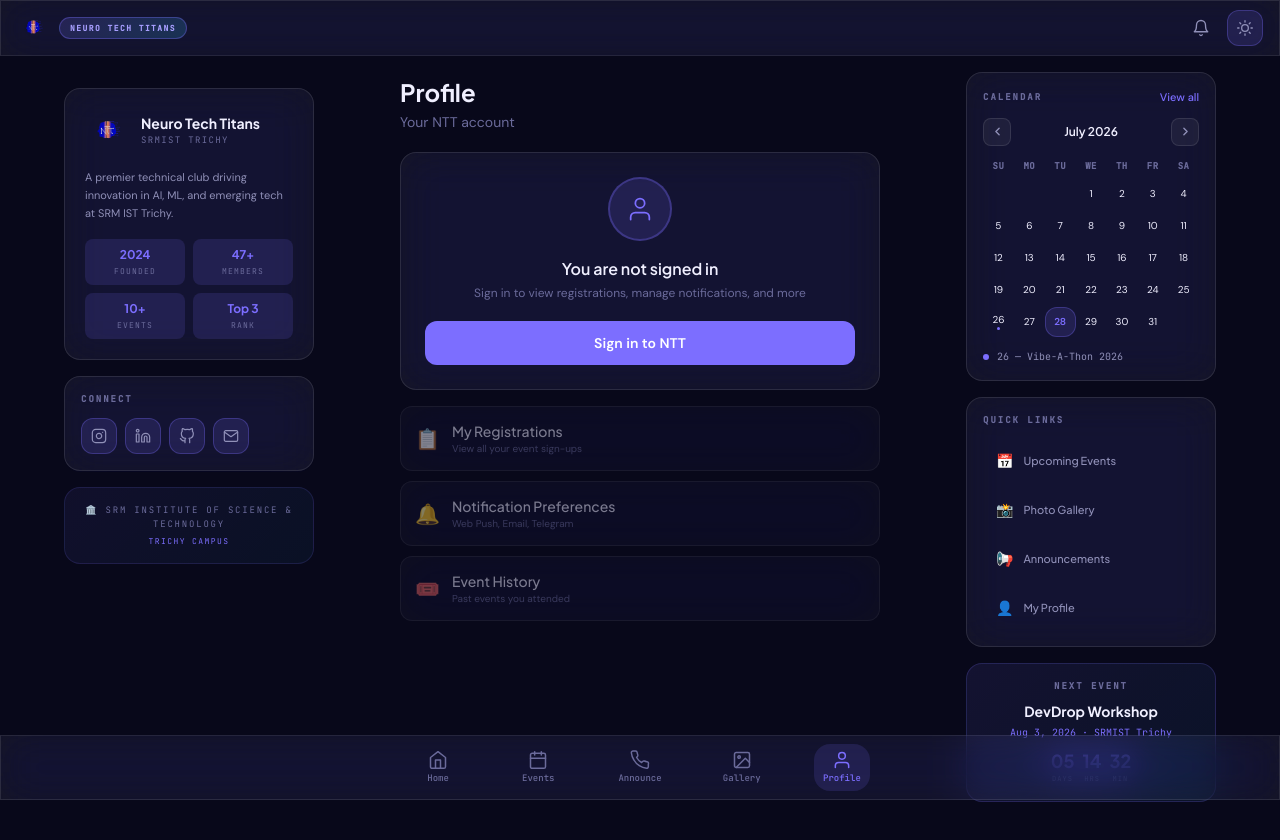
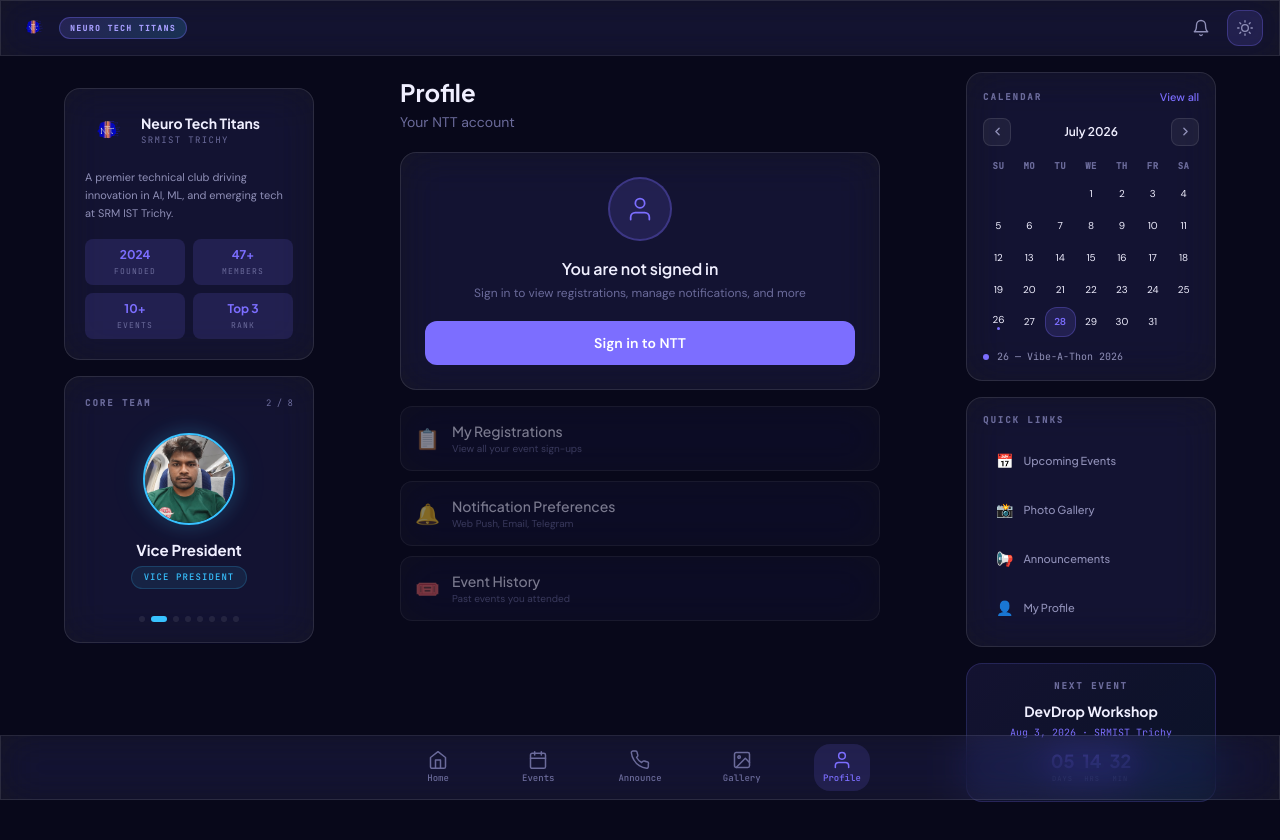
Before and after one commit to ntt-tech-team/NTT-Website, a Next.js app: page /profile in a window 1280 px wide. Shown: the top 840 px of the page. Built offline with nearby package versions, Linux system fonts and the light colour scheme.

Commit message:
Core Team Members Credits Banner Left Side

```diff
--- a/components/SidebarLeft.tsx
+++ b/components/SidebarLeft.tsx
@@ -1,11 +1,92 @@
 'use client'
-import { motion } from 'framer-motion'
+import { useState, useEffect } from 'react'
+import { motion, AnimatePresence } from 'framer-motion'
 import { NTTLogoMark } from '@/components/NTTLogo'
 
+// ─────────────────────────────────────────────────────────────
+// Core Team members — listed in hierarchy order.
+// To add photos: place images in /public/team/ and update the
+// `photo` field (e.g., '/team/president.jpg').
+// The component auto-cycles through these every 4 seconds.
+// ─────────────────────────────────────────────────────────────
+const CORE_TEAM = [
+  { name: 'President',       role: 'President',           initials: 'PR', photo: '/team/president.jpg',   accent: '#7C6EFF' },
+  { name: 'Vice President',  role: 'Vice President',      initials: 'VP', photo: '/team/VP.jpeg',         accent: '#38C2FF' },
+  { name: 'Secretary',       role: 'Secretary',           initials: 'SC', photo: '/team/secretary.jpg',   accent: '#A78BFA' },
+  { name: 'Treasurer',       role: 'Treasurer',           initials: 'TR', photo: '/team/treasurer.jpg',   accent: '#7C6EFF' },
+  { name: 'Technical Lead',  role: 'Technical Lead',      initials: 'TL', photo: '/team/tech-lead.jpg',   accent: '#38C2FF' },
+  { name: 'Social Media',    role: 'Social Media Lead',   initials: 'SM', photo: '/team/social.jpg',      accent: '#A78BFA' },
+  { name: 'Design Lead',     role: 'Design Lead',         initials: 'DL', photo: '/team/design.jpg',      accent: '#7C6EFF' },
+  { name: 'Event Coordinator', role: 'Event Coordinator', initials: 'EC', photo: '/team/events.jpg',      accent: '#38C2FF' },
+]
+
+// ─────────────────────────────────────────────────────────────
+// Toggle flags — flip to `true` to restore commented-out tiles
+// ─────────────────────────────────────────────────────────────
+const SHOW_CONNECT_TILE = false
+const SHOW_CAMPUS_TILE = false
+
+/** Fallback avatar with gradient + initials (used when photo doesn't load) */
+function AvatarFallback({ initials, accent, size = 64 }: { initials: string; accent: string; size?: number }) {
+  return (
+    <div
+      className="flex items-center justify-center rounded-full flex-shrink-0"
+      style={{
+        width: size,
+        height: size,
+        background: `linear-gradient(135deg, ${accent}, ${accent}88)`,
+        fontSize: Math.round(size * 0.32),
+        fontWeight: 700,
+        color: '#fff',
+        fontFamily: 'var(--font-display)',
+      }}
+    >
+      {initials}
+    </div>
+  )
+}
+
+/** Member photo with auto-fallback */
+function MemberPhoto({ photo, initials, accent, size = 64 }: { photo: string; initials: string; accent: string; size?: number }) {
+  const [failed, setFailed] = useState(false)
+
+  if (failed) {
+    return <AvatarFallback initials={initials} accent={accent} size={size} />
+  }
+
+  return (
+    <img
+      src={photo}
+      alt={initials}
+      width={size}
+      height={size}
+      className="rounded-full object-cover flex-shrink-0"
+      style={{
+        width: size,
+        height: size,
+        border: `2px solid ${accent}`,
+      }}
+      onError={() => setFailed(true)}
+    />
+  )
+}
+
 export function SidebarLeft() {
+  const [activeIndex, setActiveIndex] = useState(0)
+
+  // Auto-cycle through team members every 4 seconds
+  useEffect(() => {
+    const interval = setInterval(() => {
+      setActiveIndex((prev) => (prev + 1) % CORE_TEAM.length)
+    }, 4000)
+    return () => clearInterval(interval)
+  }, [])
+
+  const current = CORE_TEAM[activeIndex]
+
   return (
     <aside className="hidden md:block sticky top-[4.5rem] space-y-4 py-4">
-      {/* Club Identity Card */}
+      {/* ───── Club Identity Card ───── */}
       <motion.div
         initial={{ opacity: 0, x: -16 }}
         animate={{ opacity: 1, x: 0 }}
@@ -67,7 +148,108 @@
         </div>
       </motion.div>
 
-      {/* Social Links */}
+      {/* ───── Core Team Showcase ───── */}
+      <motion.div
+        initial={{ opacity: 0, x: -16 }}
+        animate={{ opacity: 1, x: 0 }}
+        transition={{ duration: 0.5, delay: 0.2, ease: [0.22, 1, 0.36, 1] }}
+        className="glass rounded-2xl p-5 flex flex-col"
+      >
+        <div className="flex items-center justify-between mb-4">
+          <span
+            className="text-[9px] font-semibold tracking-[0.22em] uppercase"
+            style={{ color: 'var(--text-muted)', fontFamily: 'var(--font-mono)' }}
+          >
+            Core Team
+          </span>
+          <span
+            className="text-[9px] tabular-nums"
+            style={{ color: 'var(--text-muted)', fontFamily: 'var(--font-mono)' }}
+          >
+            {activeIndex + 1} / {CORE_TEAM.length}
+          </span>
+        </div>
+
+        {/* Active member display */}
+        <div className="relative flex-1 flex items-center justify-center" style={{ minHeight: 170 }}>
+          <AnimatePresence mode="wait">
+            <motion.div
+              key={activeIndex}
+              initial={{ opacity: 0, y: 12 }}
+              animate={{ opacity: 1, y: 0 }}
+              exit={{ opacity: 0, y: -12 }}
+              transition={{ duration: 0.35, ease: [0.22, 1, 0.36, 1] }}
+              className="flex flex-col items-center text-center"
+            >
+              {/* Photo */}
+              <div className="relative mb-4">
+                <MemberPhoto
+                  photo={current.photo}
+                  initials={current.initials}
+                  accent={current.accent}
+                  size={92}
+                />
+                {/* Glow ring */}
+                <div
+                  className="absolute inset-0 rounded-full pointer-events-none"
+                  style={{
+                    boxShadow: `0 0 20px ${current.accent}33, 0 0 40px ${current.accent}15`,
+                  }}
+                />
+              </div>
+
+              {/* Name & Role */}
+              <h4
+                className="text-[15px] font-bold leading-tight"
+                style={{ color: 'var(--text)', fontFamily: 'var(--font-display)' }}
+              >
+                {current.name}
+              </h4>
+              <span
+                className="text-[9px] font-medium tracking-[0.12em] uppercase mt-1.5 px-3 py-1 rounded-full"
+                style={{
+                  color: current.accent,
+                  background: `${current.accent}18`,
+                  border: `1px solid ${current.accent}30`,
+                  fontFamily: 'var(--font-mono)',
+                }}
+              >
+                {current.role}
+              </span>
+            </motion.div>
+          </AnimatePresence>
+        </div>
+
+        {/* Dot indicators — click to jump to a member */}
+        <div className="flex items-center justify-center gap-1.5 mt-5">
+          {CORE_TEAM.map((member, i) => (
+            <button
+              key={i}
+              onClick={() => setActiveIndex(i)}
+              className="transition-all duration-300"
+              style={{
+                width: i === activeIndex ? 16 : 6,
+                height: 6,
+                borderRadius: 3,
+                background: i === activeIndex ? member.accent : 'var(--border)',
+                border: 'none',
+                cursor: 'pointer',
+              }}
+              aria-label={`View ${member.role}`}
+            />
+          ))}
+        </div>
+      </motion.div>
+
+      {/* ═══════════════════════════════════════════════════════
+          COMMENTED OUT TILES — To restore, change the flag
+          at the top of this file to `true`:
+            • SHOW_CONNECT_TILE = true   → restores Connect tile
+            • SHOW_CAMPUS_TILE = true    → restores Campus badge
+         ═══════════════════════════════════════════════════════ */}
+
+      {/* ───── Connect / Social Links (disabled) ───── */}
+      {SHOW_CONNECT_TILE && (
         <motion.div
           initial={{ opacity: 0, x: -16 }}
           animate={{ opacity: 1, x: 0 }}
@@ -143,8 +325,10 @@
             ))}
           </div>
         </motion.div>
+      )}
 
-      {/* Campus badge */}
+      {/* ───── Campus badge (disabled) ───── */}
+      {SHOW_CAMPUS_TILE && (
         <motion.div
           initial={{ opacity: 0, x: -16 }}
           animate={{ opacity: 1, x: 0 }}
@@ -168,6 +352,7 @@
             Trichy Campus
           </span>
         </motion.div>
+      )}
     </aside>
   )
 }
```
Also changed, not shown: public/team/VP.jpeg (added). Lines whose indentation alone changed are shown as unchanged.
